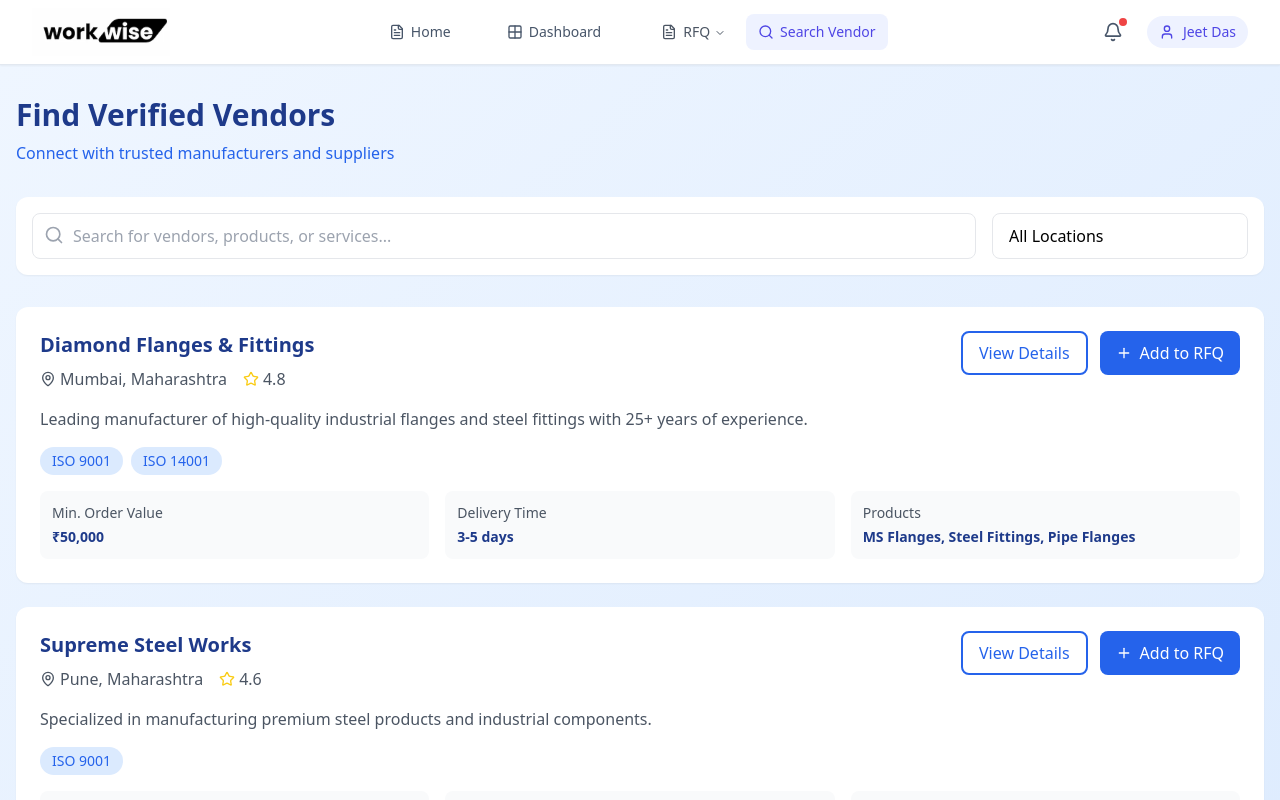
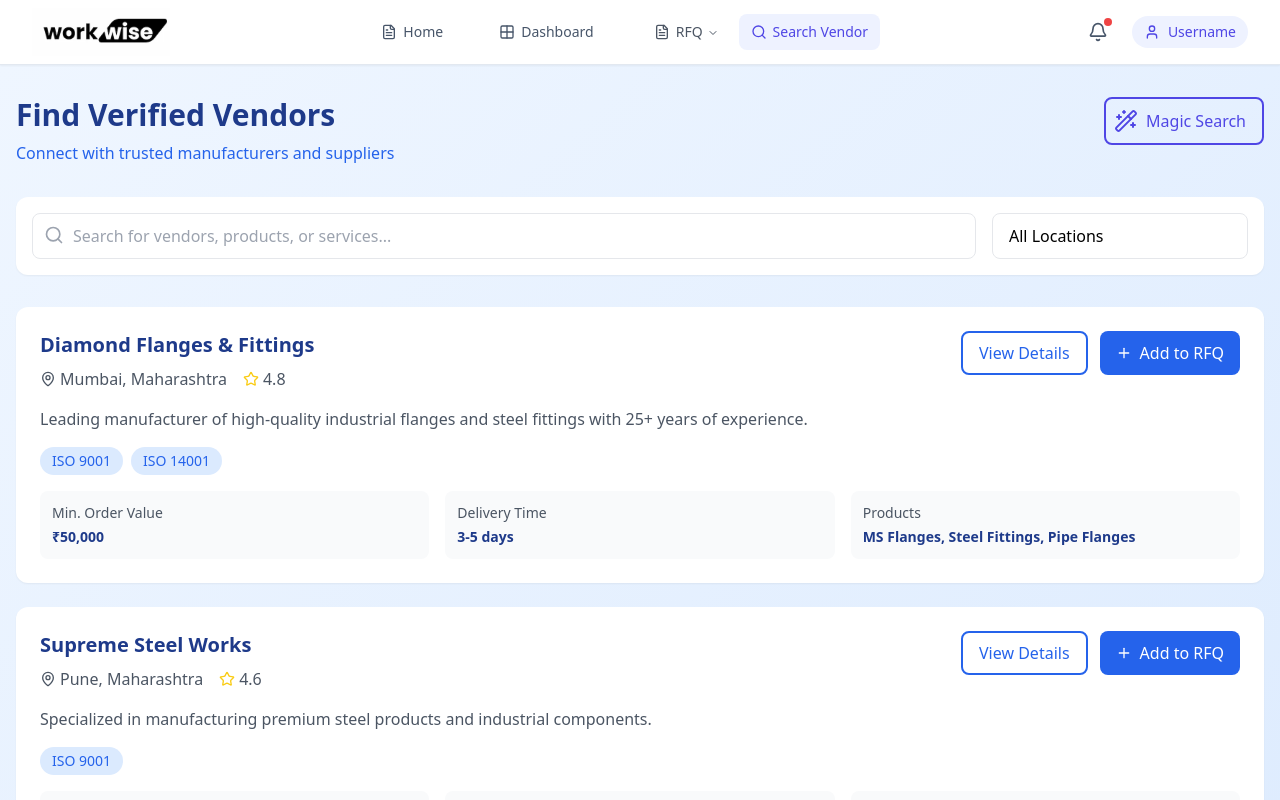
Before and after one commit to JeetDas5/kshitij-workwise, a React (Vite) app: page /search-vendor in a window 1280 px wide. Shown: the top 800 px of the page. Built offline with nearby package versions, Linux system fonts and the light colour scheme.

Commit message:
magic search integration

```diff
--- /dev/null
+++ b/src/components/MagicSearchBtn.jsx
@@ -0,0 +1,20 @@
+import { useNavigate } from 'react-router-dom';
+import { WandSparkles } from 'lucide-react';
+
+function MagicSearch() {
+  const navigate = useNavigate();
+
+  return (
+    <div className='border-2 border-[#4F46E5] flex flex-row items-center h-12 rounded-lg p-2'>
+    <WandSparkles className='text-[#4F46E5]'/>
+    <button
+      onClick={() => navigate('/magic-search')}
+      className="mt-4 p-2 text-[#4F46E5] font-medium -translate-y-2 "
+    >
+      Magic Search
+    </button>
+    </div>
+  );
+}
+
+export default MagicSearch;
--- a/src/components/global/Header.jsx
+++ b/src/components/global/Header.jsx
@@ -137,7 +137,7 @@ function Header() {
 
             <button className="flex items-center space-x-2 px-3 py-1.5 bg-indigo-50 rounded-full text-indigo-600 hover:bg-indigo-100 transition-colors">
               <User className="w-4 h-4" />
-              <span className="text-sm font-medium">Jeet Das</span>
+              <span className="text-sm font-medium">Username</span>
             </button>
           </div>
         </div>
--- a/src/pages/Vendor-Search.jsx
+++ b/src/pages/Vendor-Search.jsx
@@ -2,6 +2,7 @@ import { useState, useMemo } from "react";
 import { Search, MapPin, Star, Plus } from "lucide-react";
 import Footer from "../components/global/Footer";
 import Header from "../components/global/Header";
+import MagicSearchBtn from "../components/MagicSearchBtn";
 
 const vendorsData = [
   {
@@ -80,15 +81,17 @@ function VendorSearch() {
         <Header/>
       <div className="min-h-screen bg-gradient-to-br from-blue-50 to-blue-100">
         <div className="max-w-7xl mx-auto px-4 py-8">
-          <div className="mb-8">
+          <div className="mb-8 flex flex-row w-full justify-between">
+            <div>
             <h1 className="text-3xl font-bold text-blue-900 mb-2">
               Find Verified Vendors
             </h1>
             <p className="text-blue-600">
               Connect with trusted manufacturers and suppliers
             </p>
+            </div>
+          <MagicSearchBtn/>
           </div>
-
           <div className="bg-white rounded-xl shadow-sm p-4 mb-8">
             <div className="flex gap-4">
               <div className="flex-1 relative">
```
